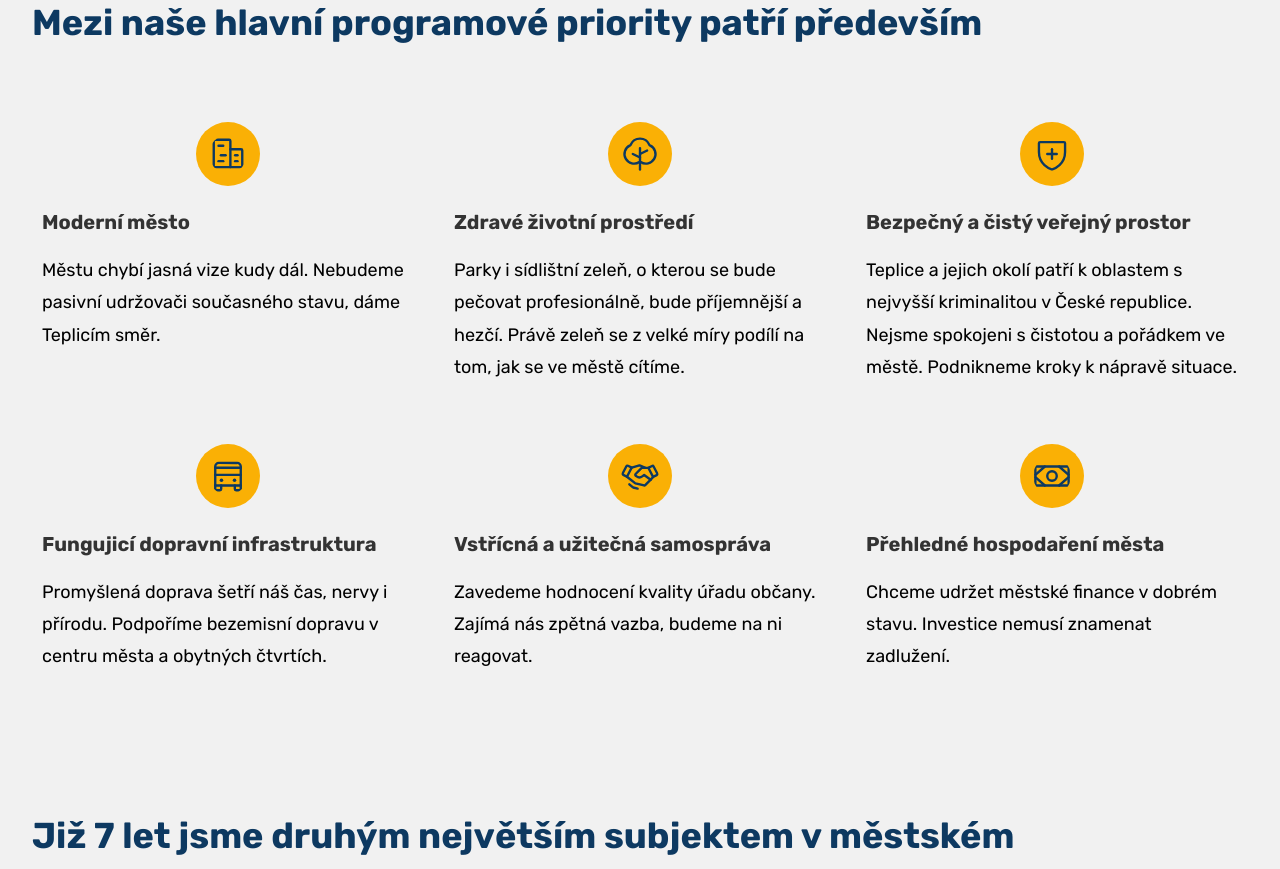
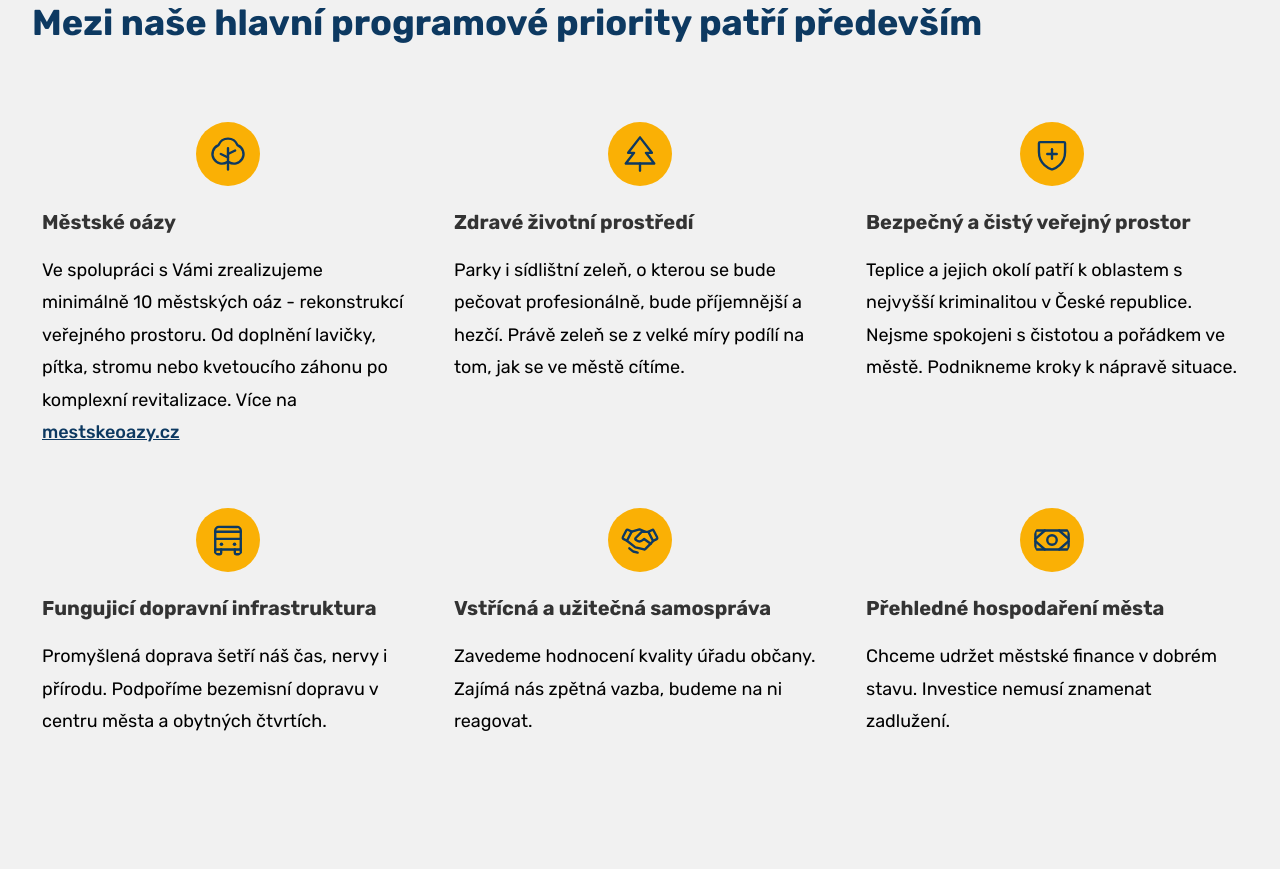
Before and after one commit to fialajiri/vpt-frontend-ts, a Next.js app: page / in a window 1280 px wide. Shown: the part 2340-3209 px from the top of the page. Built offline with nearby package versions, Linux system fonts and the light colour scheme.

Commit message:
mestske oazy

```diff
--- a/src/components/home-page/program-section.tsx
+++ b/src/components/home-page/program-section.tsx
@@ -1,78 +1,57 @@
-import {
-  Buildings,
-  Tree,
-  ShieldPlus,
-  Bus,
-  Handshake,
-  Money,
-} from "phosphor-react";
+import { Buildings, Tree, ShieldPlus, Bus, Handshake, Money, TreeEvergreen } from "phosphor-react";
 
 const Program: React.FC = () => {
   return (
     <section className="program__container">
       <div className="program__wrapper">
-        <h2 className="heading-secondary">
-          Mezi naše hlavní programové priority patří především
-        </h2>
+        <h2 className="heading-secondary">Mezi naše hlavní programové priority patří především</h2>
         <ul className="program__priorities">
           <li className="program__priorities__item">
-            <Buildings className="program__priorities__item--icon" />
-            <p className="program__priorities__item--title">Moderní město</p>
+            <Tree className="program__priorities__item--icon" />
+            <p className="program__priorities__item--title">Městské oázy</p>
             <p className="program__priorities__item--text">
-              Městu chybí jasná vize kudy dál. Nebudeme pasivní udržovači
-              současného stavu, dáme Teplicím směr.
+              Ve spolupráci s Vámi zrealizujeme minimálně 10 městských oáz -
+              rekonstrukcí veřejného prostoru. Od doplnění lavičky,
+              pítka, stromu nebo kvetoucího záhonu po komplexní revitalizace. Více na <a className="program__priorities__item--link" href="https://www.mestskeoazy.cz/">mestskeoazy.cz</a>
             </p>
           </li>
           <li className="program__priorities__item">
-            <Tree className="program__priorities__item--icon" />
-            <p className="program__priorities__item--title">
-              Zdravé životní prostředí
-            </p>
+            <TreeEvergreen className="program__priorities__item--icon" />
+            <p className="program__priorities__item--title">Zdravé životní prostředí</p>
             <p className="program__priorities__item--text">
-              Parky i sídlištní zeleň, o kterou se bude pečovat profesionálně,
-              bude příjemnější a hezčí. Právě zeleň se z velké míry podílí na
-              tom, jak se ve městě cítíme.
+              Parky i sídlištní zeleň, o kterou se bude pečovat profesionálně, bude příjemnější a
+              hezčí. Právě zeleň se z velké míry podílí na tom, jak se ve městě cítíme.
             </p>
           </li>
           <li className="program__priorities__item">
             <ShieldPlus className="program__priorities__item--icon" />
-            <p className="program__priorities__item--title">
-              Bezpečný a čistý veřejný prostor
-            </p>
+            <p className="program__priorities__item--title">Bezpečný a čistý veřejný prostor</p>
             <p className="program__priorities__item--text">
-              Teplice a jejich okolí patří k oblastem s nejvyšší kriminalitou v
-              České republice. Nejsme spokojeni s čistotou a pořádkem ve městě.
-              Podnikneme kroky k nápravě situace.
+              Teplice a jejich okolí patří k oblastem s nejvyšší kriminalitou v České republice.
+              Nejsme spokojeni s čistotou a pořádkem ve městě. Podnikneme kroky k nápravě situace.
             </p>
           </li>
           <li className="program__priorities__item">
             <Bus className="program__priorities__item--icon" />
-            <p className="program__priorities__item--title">
-              Fungujicí dopravní infrastruktura
-            </p>
+            <p className="program__priorities__item--title">Fungujicí dopravní infrastruktura</p>
             <p className="program__priorities__item--text">
-              Promyšlená doprava šetří náš čas, nervy i přírodu. Podpoříme
-              bezemisní dopravu v centru města a obytných čtvrtích.
+              Promyšlená doprava šetří náš čas, nervy i přírodu. Podpoříme bezemisní dopravu v
+              centru města a obytných čtvrtích.
             </p>
           </li>
           <li className="program__priorities__item">
             <Handshake className="program__priorities__item--icon" />
-            <p className="program__priorities__item--title">
-              Vstřícná a užitečná samospráva
-            </p>
+            <p className="program__priorities__item--title">Vstřícná a užitečná samospráva</p>
             <p className="program__priorities__item--text">
-              Zavedeme hodnocení kvality úřadu občany. Zajímá nás zpětná vazba,
-              budeme na ni reagovat.
+              Zavedeme hodnocení kvality úřadu občany. Zajímá nás zpětná vazba, budeme na ni
+              reagovat.
             </p>
           </li>
           <li className="program__priorities__item">
             <Money className="program__priorities__item--icon" />
-            <p className="program__priorities__item--title">
-              Přehledné hospodaření města
-            </p>
+            <p className="program__priorities__item--title">Přehledné hospodaření města</p>
             <p className="program__priorities__item--text">
-              Chceme udržet městské finance v dobrém stavu. Investice nemusí
-              znamenat zadlužení.
+              Chceme udržet městské finance v dobrém stavu. Investice nemusí znamenat zadlužení.
             </p>
           </li>
         </ul>
--- a/src/sass/components/home-page/_program-section.scss
+++ b/src/sass/components/home-page/_program-section.scss
@@ -28,7 +28,6 @@
       row-gap: 6rem;
     }
 
-
     &__item {
       transition: all 500ms;
       padding: 1rem;
@@ -54,6 +53,12 @@
         align-self: center;
       }
 
+      &--link {
+        text-decoration: underline;
+        font-weight: 500;
+        color: $color-primary-dark2;
+      }
+
       &--title {
         font-size: 2rem;
         color: $color-grey5;
--- a/src/styles/globals.css
+++ b/src/styles/globals.css
@@ -397,6 +397,10 @@ button {
       height: 6.4rem;
       width: 6.4rem;
       align-self: center; }
+    .program__priorities__item--link {
+      text-decoration: underline;
+      font-weight: 500;
+      color: #0d3961; }
     .program__priorities__item--title {
       font-size: 2rem;
       color: #333;
```
